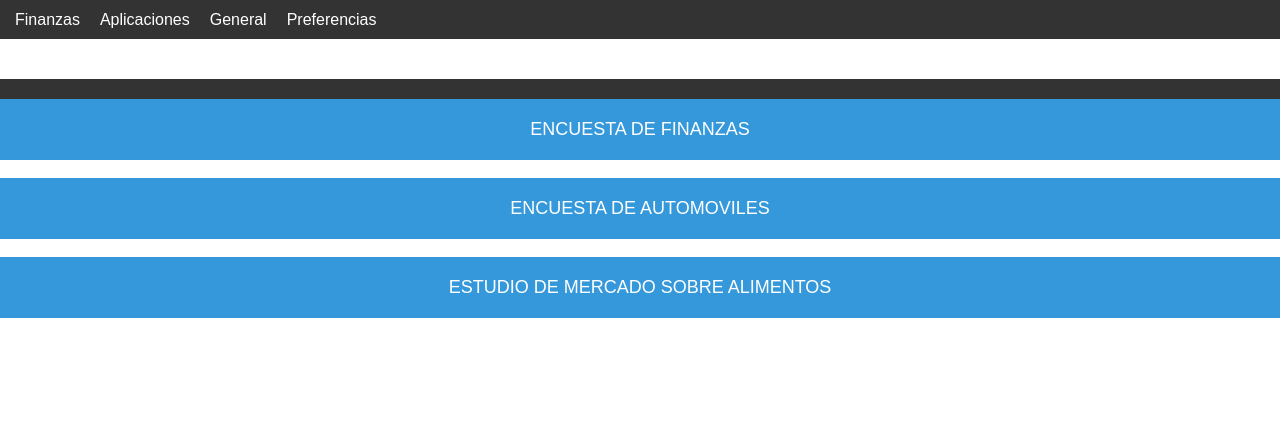
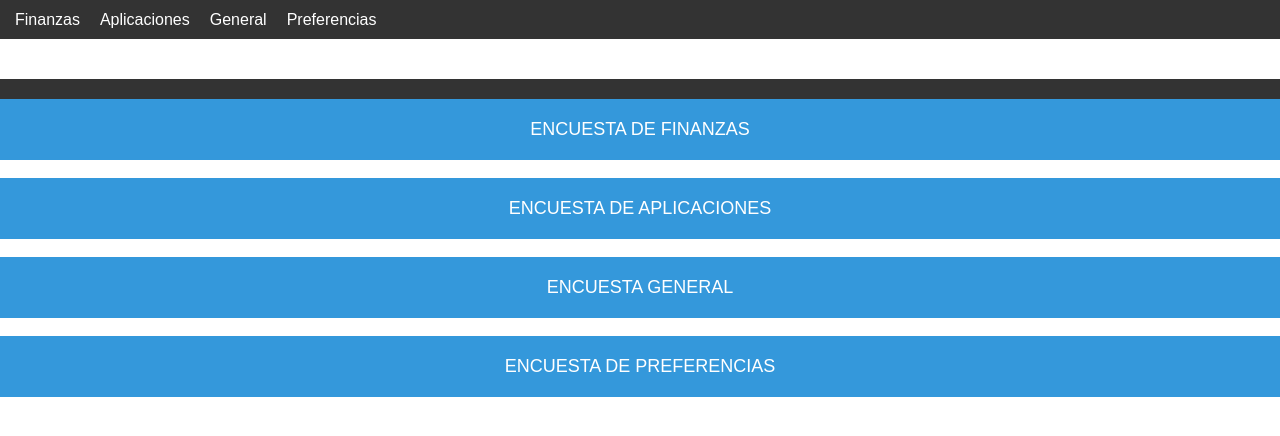
Before and after one commit to AvatoAvenue/coinopinion, a plain HTML site: page principal/menu.html in a window 1280 px wide. Shown: the part 72-508 px from the top of the page. Drawn offline with Linux system fonts and the light colour scheme.

Commit message:
cambio de nombre en encuestas

```diff
--- a/principal/menu.html
+++ b/principal/menu.html
@@ -141,9 +141,11 @@
     </footer>
     <button id="seleccionar-encuesta" class="seleccionar-encuesta-button">ENCUESTA DE FINANZAS</button>
     <br>
-    <button id="seleccionar-encuesta" class="seleccionar-encuesta-button">ENCUESTA DE AUTOMOVILES</button>
+    <button id="seleccionar-encuesta" class="seleccionar-encuesta-button">ENCUESTA DE APLICACIONES</button>
      <br>
-      <button id="seleccionar-encuesta" class="seleccionar-encuesta-button">ESTUDIO DE MERCADO SOBRE ALIMENTOS</button>
+      <button id="seleccionar-encuesta" class="seleccionar-encuesta-button">ENCUESTA GENERAL</button>
+      <br>
+      <button id="seleccionar-encuesta" class="seleccionar-encuesta-button">ENCUESTA DE PREFERENCIAS</button>
     <script src="menu.js"></script>
 </body>
 </html>
```
